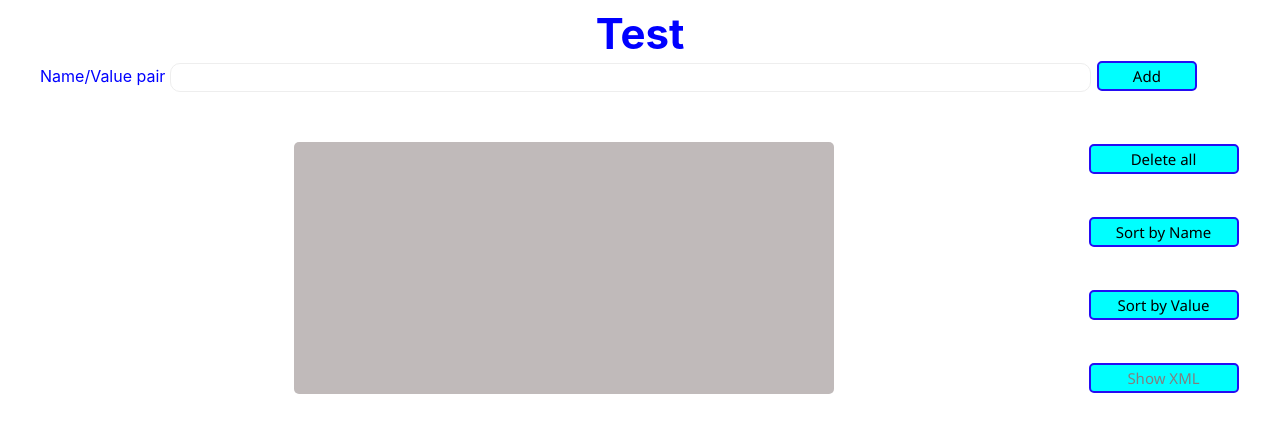
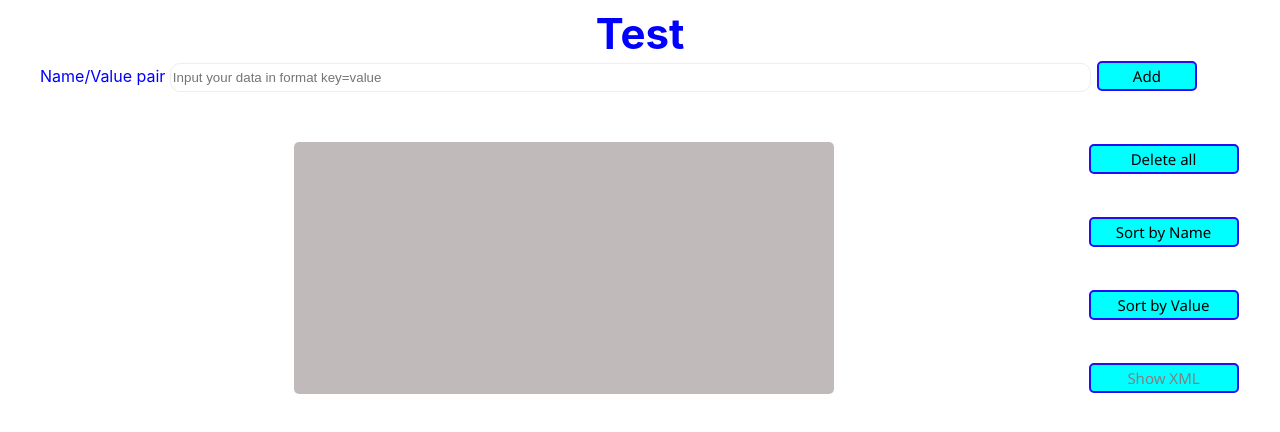
Before and after one commit to sonyaaat/testList, a website with bundled scripts: page index.html in a window 1280 px wide. Built offline with nearby package versions, Linux system fonts and the light colour scheme.

Commit message:
Adding placeholder

```diff
--- a/index.html
+++ b/index.html
@@ -18,7 +18,7 @@
     <form class="form">
         <label class="label">
             Name/Value pair
-            <input required class="input" pattern="[А-Яа-яA-Za-z0-9]{1,}[\s]{0,}=[\s]{0,}[А-Яа-яA-Za-z0-9]{1,}" name="text" type="text">
+            <input required class="input" placeholder="Input your data in format key=value" pattern="[А-Яа-яA-Za-z0-9]{1,}[\s]{0,}=[\s]{0,}[А-Яа-яA-Za-z0-9]{1,}" name="text" type="text">
         </label>
         <button type="submit" class="button add__button">Add</button>
         <div class="wrapper">
```
